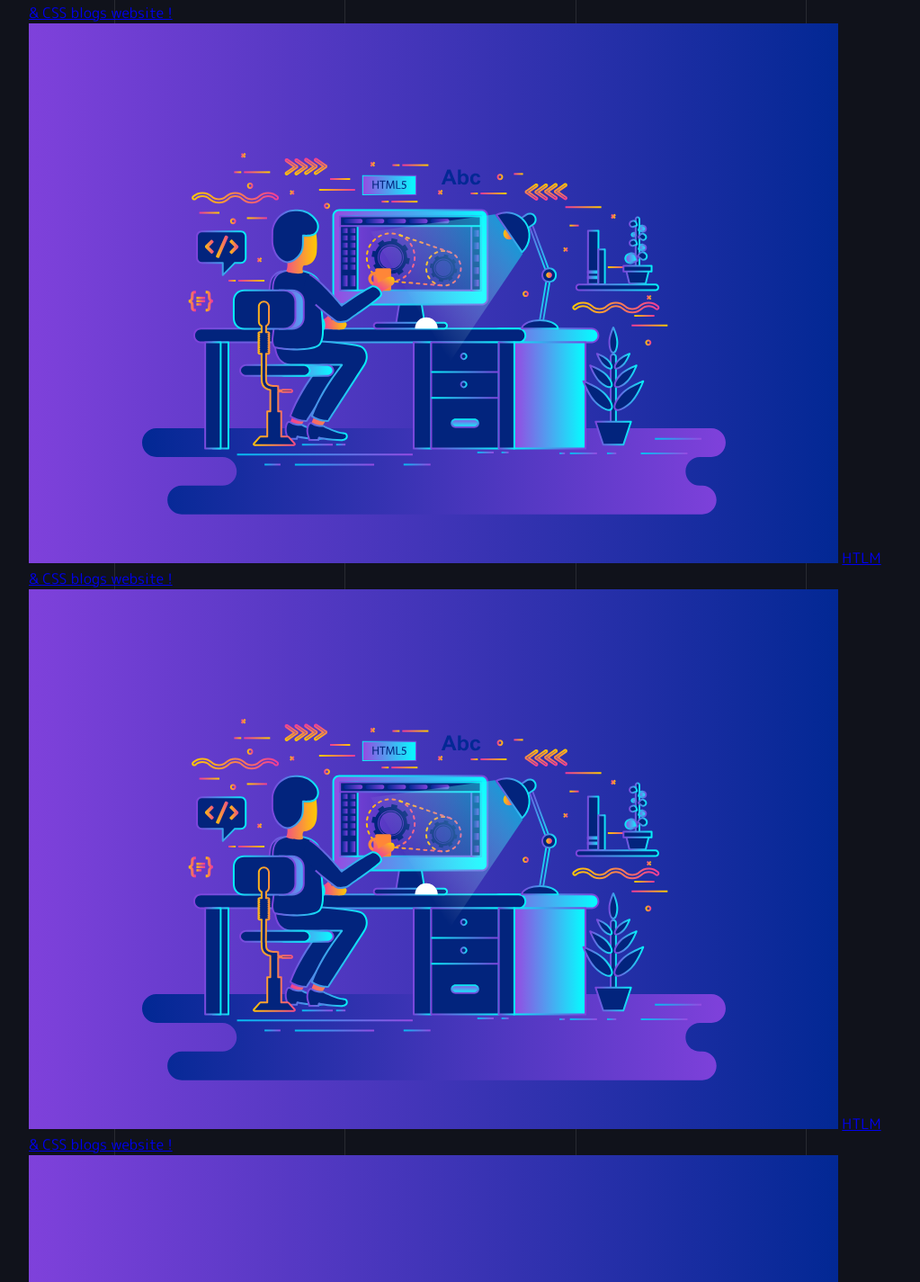
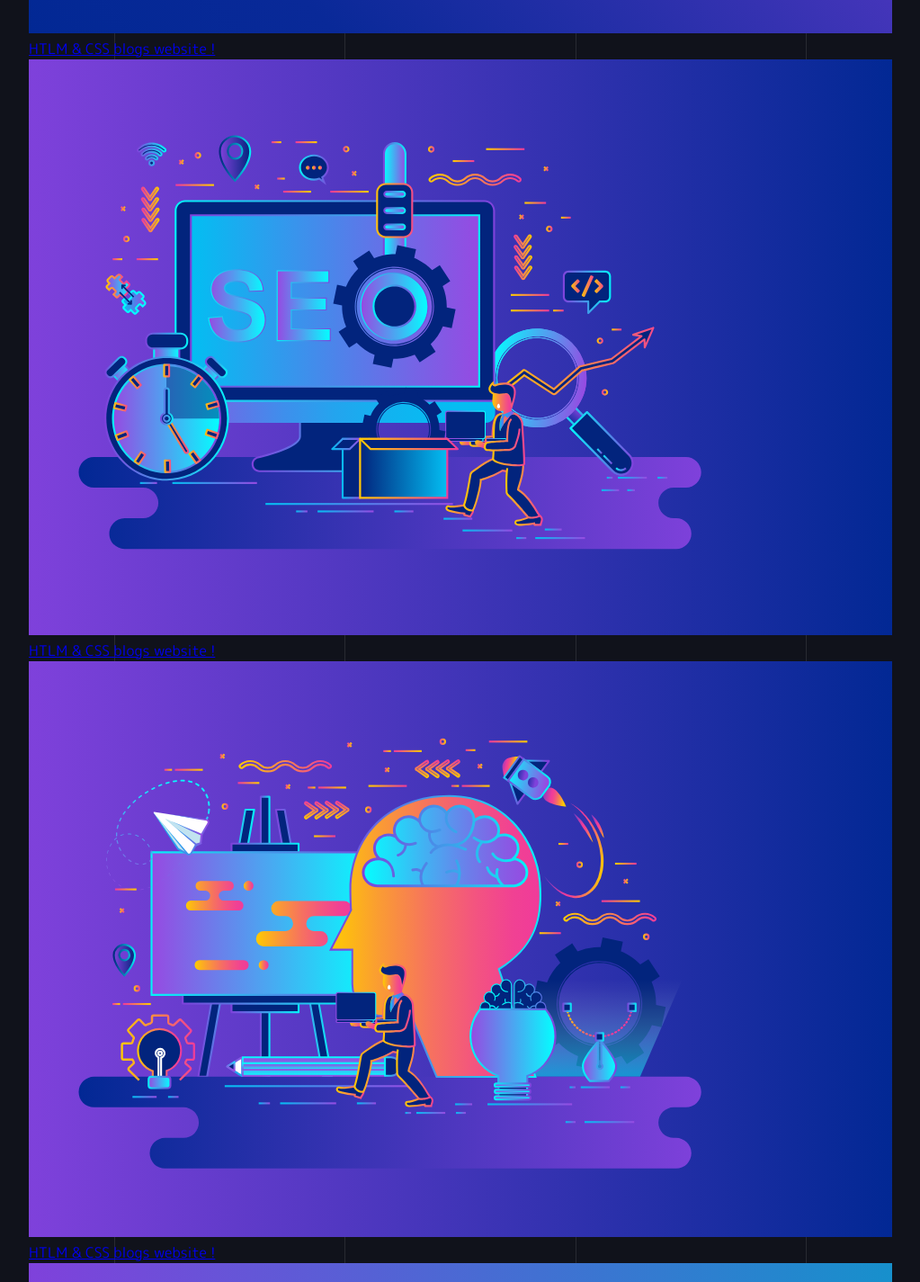
Before and after one commit to abdulrahman1121/Blog, a plain HTML site: page index.html in a window 1280 px wide. Shown: the part 1375-2800 px from the top of the page at 90% size, without its empty margins (128-1151 px from the left). Drawn offline with Linux system fonts and the light colour scheme.

Commit message:
changed images number

```diff
--- a/index.html
+++ b/index.html
@@ -36,7 +36,7 @@
                     <div class="blog">
                         <div class="blog-content">
                             <div class="image">
-                                <img src="images/blog1.svg" alt="">
+                                <img src="images/blog2.svg" alt="">
                                 <a href="www.google.com">
                                     HTLM & CSS blogs website !
                                 </a>
@@ -45,7 +45,7 @@
                         <div class="blog">
                             <div class="blog-content">
                                 <div class="image">
-                                    <img src="images/blog1.svg" alt="">
+                                    <img src="images/blog3.svg" alt="">
                                     <a href="www.google.com">
                                         HTLM & CSS blogs website !
                                     </a>
@@ -54,7 +54,7 @@
                             <div class="blog">
                                 <div class="blog-content">
                                     <div class="image">
-                                        <img src="images/blog1.svg" alt="">
+                                        <img src="images/blog4.svg" alt="">
                                         <a href="www.google.com">
                                             HTLM & CSS blogs website !
                                         </a>
@@ -63,7 +63,7 @@
                                 <div class="blog">
                                     <div class="blog-content">
                                         <div class="image">
-                                            <img src="images/blog1.svg" alt="">
+                                            <img src="images/blog5.svg" alt="">
                                             <a href="www.google.com">
                                                 HTLM & CSS blogs website !
                                             </a>
@@ -72,7 +72,7 @@
                                     <div class="blog">
                                         <div class="blog-content">
                                             <div class="image">
-                                                <img src="images/blog1.svg" alt="">
+                                                <img src="images/blog6.svg" alt="">
                                                 <a href="www.google.com">
                                                     HTLM & CSS blogs website !
                                                 </a>
```
